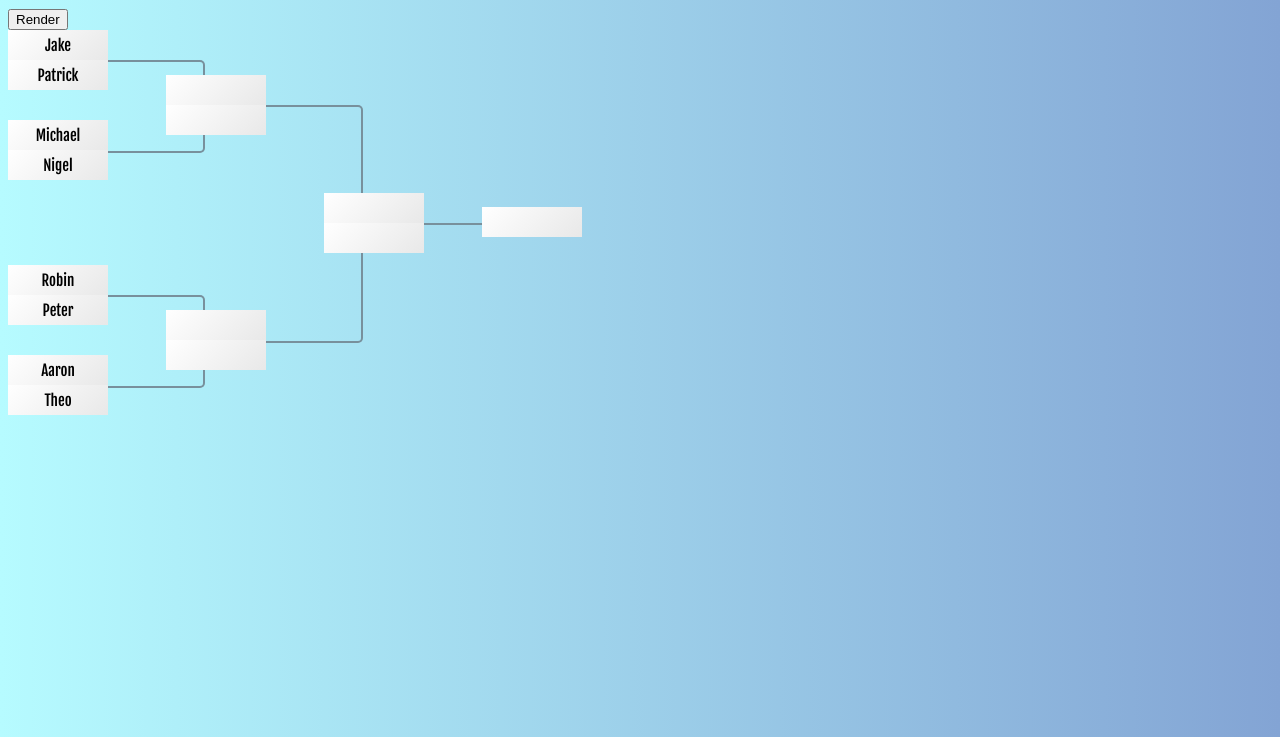
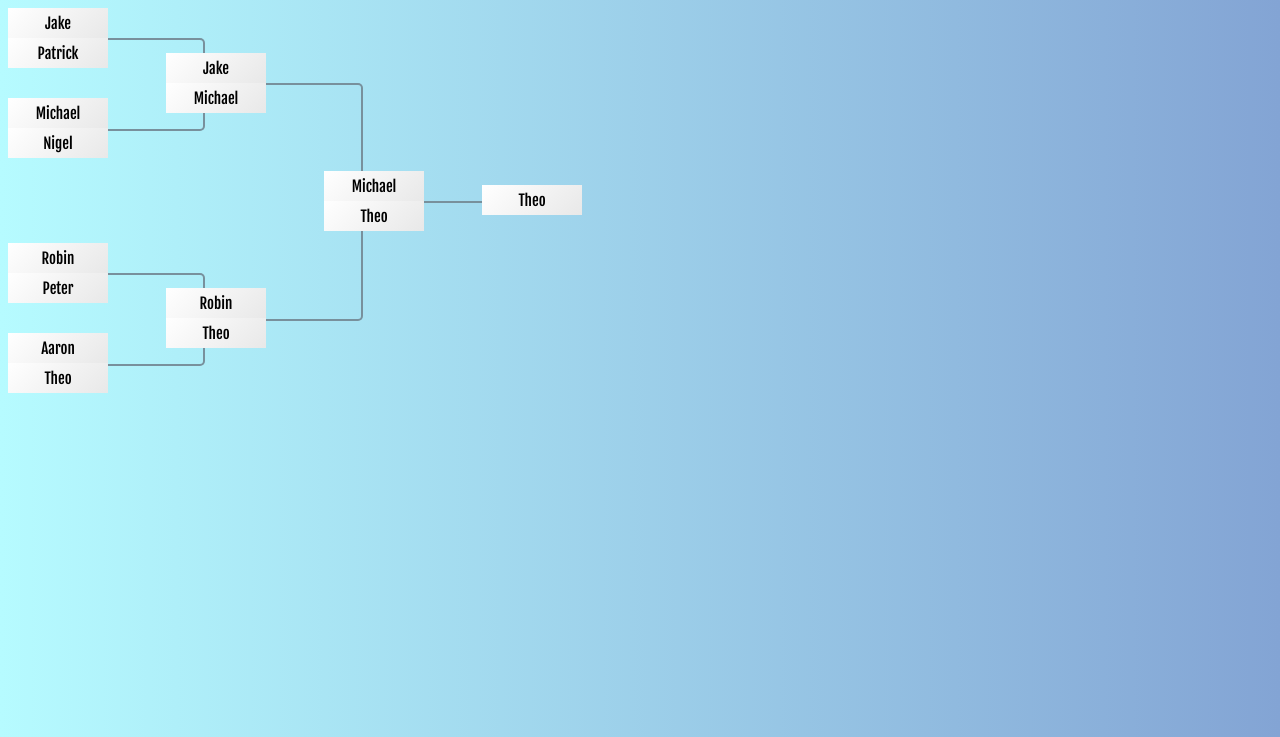
Before and after one commit to juhawilppu/kuppy, a plain HTML site: page demo/index.html in a window 1280 px wide. Shown: the top 737 px of the page. Drawn offline with nearby package versions, Linux system fonts and the light colour scheme.

Commit message:
Simplify demo page to only render in showcase mode. Upgrade jQuery.

```diff
--- a/demo/index.html
+++ b/demo/index.html
@@ -2,13 +2,13 @@
 
 <html>
 <head>
-  <meta name="generator" content="HTML Tidy for HTML5 (experimental) for Windows https://github.com/w3c/tidy-html5/tree/c63cc39">
-  <script src="https://ajax.googleapis.com/ajax/libs/jquery/1.8.3/jquery.min.js"></script>
+  <script src="https://ajax.googleapis.com/ajax/libs/jquery/3.7.1/jquery.min.js"></script>
 
   <!-- Imports needed by Kuppy -->
   <script src="../src/kuppy.js"></script>
   <link rel="stylesheet" type="text/css" href="../src/kuppy.css">
   <link href='https://fonts.googleapis.com/css?family=Fjalla+One' rel='stylesheet' type='text/css'>
+  <title>Kuppy Demo</title>
 
   <!-- Other imports -->
   <link rel="stylesheet" type="text/css" href="demo.css">
@@ -19,10 +19,10 @@
         cup.buildBracket();
         cup.setIsInited(true);
 
-		fillFirstRound();
+		renderShowcaseMode();
     });
 
-	var fillFirstRound = function() {
+	var renderShowcaseMode = function() {
 		cup.addPlayer(1, 1, 'UPPER', 'Jake');
 		cup.addPlayer(1, 1, 'BOTTOM', 'Patrick');
 
@@ -34,11 +34,6 @@
 
 		cup.addPlayer(1, 4, 'UPPER', 'Aaron');
 		cup.addPlayer(1, 4, 'BOTTOM', 'Theo');
-	}
-
-	var fill = function() {
-
-		fillFirstRound();
 
 		cup.addPlayer(2, 1, 'UPPER', 'Jake');
 		cup.addPlayer(2, 1, 'BOTTOM', 'Michael');
@@ -52,7 +47,7 @@
 		cup.addPlayer(4, 1, 'UPPER', 'Theo');
 	}
 
-	var clearN = function() {
+	var clearData = function() {
 		cup.addPlayer(1, 1, 'UPPER', '');
 		cup.addPlayer(1, 1, 'BOTTOM', '');
 
@@ -78,15 +73,10 @@
 	}
 
   </script>
-
-  <title></title>
 </head>
 
 <body>
-  <button type="button" onclick="clearN();">Render</button>
-
   <div id="tournament"></div>
-
   <div class="logo">Kuppy</div>
 </body>
 </html>
```
